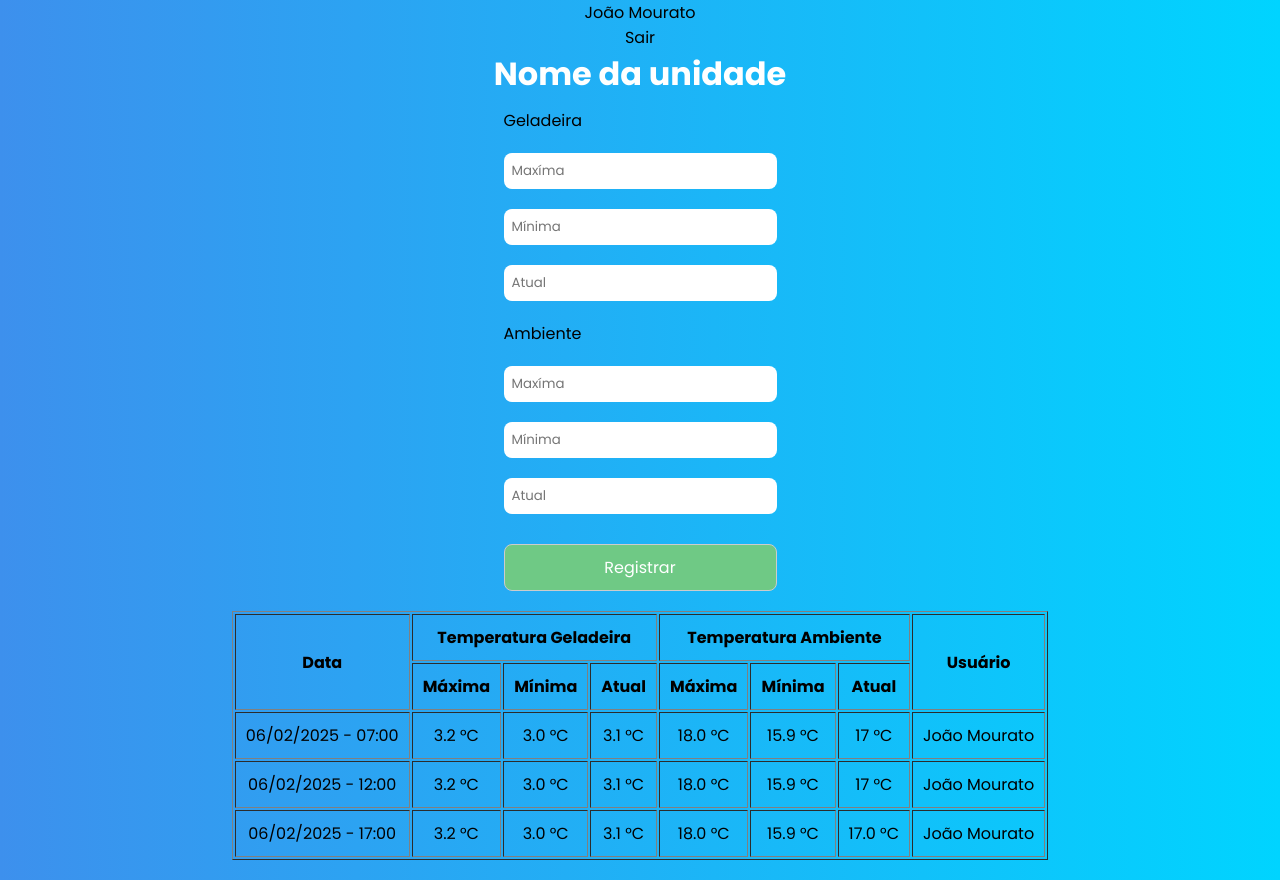
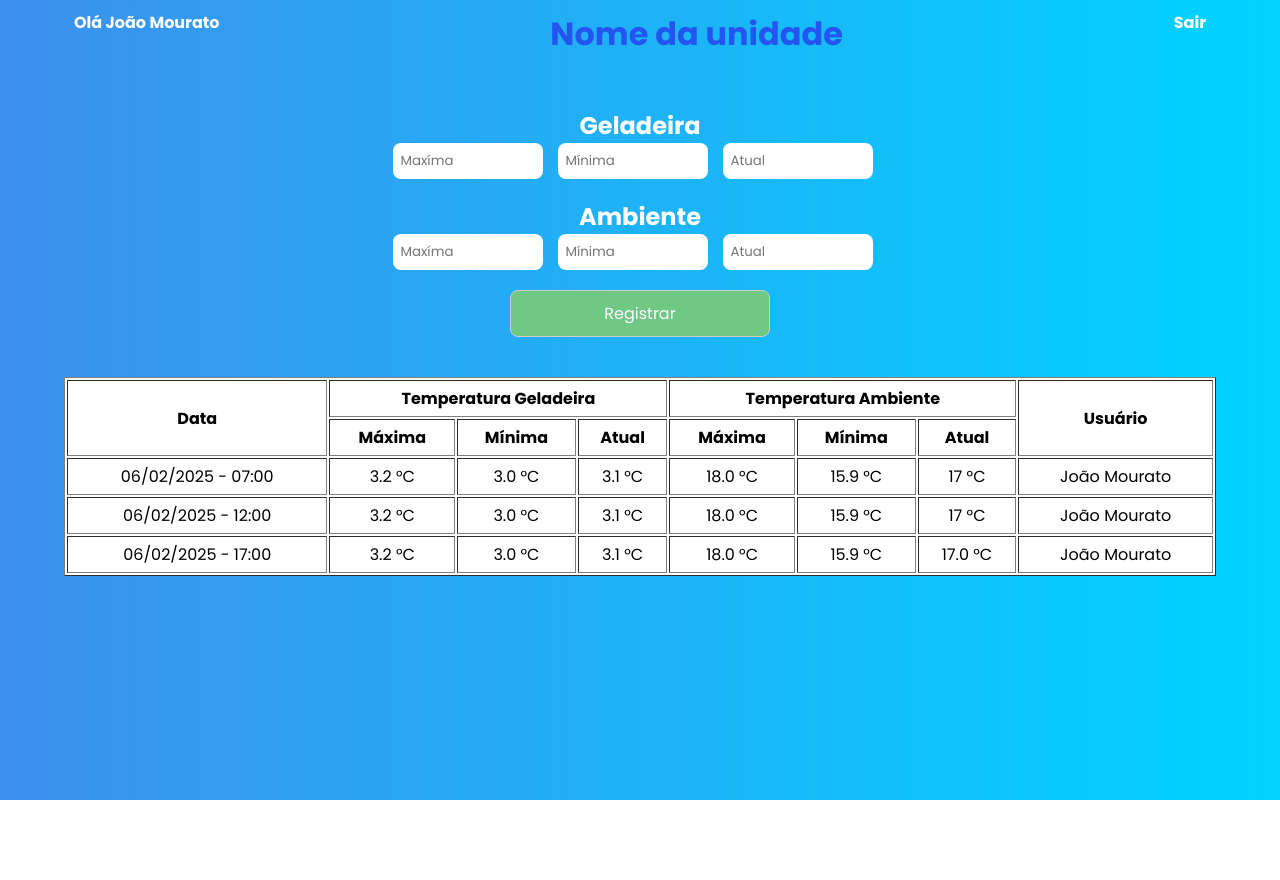
Before and after one commit to joaomouratocn/Sistema-para-consumir-Api-temperatura, a React (Vite) app: page /home in a window 1280 px wide. After the commit the page ends 800 px from the top, so only its background shows below. Built offline with nearby package versions, Linux system fonts and the light colour scheme.

Commit message:
finalizado desenvolvimento tela de inserção de dados

```diff
--- a/src/index.css
+++ b/src/index.css
@@ -6,7 +6,7 @@
 }
 
 body{
-  min-height: 10vh;
+  height: 10vh;
   width: 100vw;
   background: linear-gradient(90deg, rgba(2,0,36,1) 0%, rgba(61,144,237,1) 0%, rgba(0,212,255,1) 100%);
 }
--- a/src/pages/home/index.jsx
+++ b/src/pages/home/index.jsx
@@ -3,22 +3,30 @@ import Logo from '../../assets/logo-horizontal-branco.png'
 
 function Home() {
   return (
-    <div className='container'>
-      <p className='user'>João Mourato</p>
-      <p>Sair</p>
-      <h1>Nome da unidade</h1>
-      <form >
-        <p>Geladeira</p>
-        <input type="text" placeholder='Maxíma' />
-        <input type="text" placeholder='Mínima' />
-        <input type="text" placeholder='Atual' />
-        <p>Ambiente</p>
-        <input type="text" placeholder='Maxíma' />
-        <input type="text" placeholder='Mínima' />
-        <input type="text" placeholder='Atual' />
-        <button>Registrar</button>
+    <div className='container-home'>
+      <div className='top-home'>
+        <h4 className='user-name-home'>Olá João Mourato</h4>
+        <h1 className='unid-name-home'>Nome da unidade</h1>
+        <a className='exit-a-home'>Sair</a>
+      </div>
+
+      <form className='form-home'>
+        <h2 className='amb-name-home'>Geladeira</h2>
+        <div className='inputs-home'>
+          <input className='temp-input-home' type="text" placeholder='Maxíma' />
+          <input className='temp-input-home' type="text" placeholder='Mínima' />
+          <input className='temp-input-home' type="text" placeholder='Atual' />
+        </div>
+        <h2 className='amb-name-home'>Ambiente</h2>
+        <div className='inputs-home'>
+          <input className='temp-input-home' type="text" placeholder='Maxíma' />
+          <input className='temp-input-home' type="text" placeholder='Mínima' />
+          <input className='temp-input-home' type="text" placeholder='Atual' />
+        </div>
+        <button className='submit-home'>Registrar</button>
       </form>
-      <table border="1">
+
+      <table border="1" className='table-home'>
         <thead>
           <tr>
             <th rowSpan="2">Data</th>
--- a/src/pages/home/style.css
+++ b/src/pages/home/style.css
@@ -1,27 +1,58 @@
-h1{
-    color: white;
-    margin-bottom: 10px;
+.container-home{
+    display: flex;
+    flex-direction: column;
+    align-items: center;
+    justify-content: flex-start;
 }
 
-form{
+.top-home{
+    width: 90%;
+    display: flex;
+    justify-content: space-between;
+    align-items: flex-start;
+    padding: 10px;
+    position: relative;
+}
+
+.amb-name-home{
+    color: white;
+}
+
+.user-name-home{
+    color: white;
+}
+
+.exit-a-home{
+    color: white;
+    font-weight: bold;
+    cursor: pointer;
+}
+
+.exit-a-home:hover{
+    color:#45a049;
+    text-decoration: underline
+}
+
+.form-home{
     display: flex;
     flex-direction: column;
-    gap: 20px;
-    max-width: 800px;
+    padding: 30px;
+    align-items: center;
+    width: 90%;
 }
 
-input{
-    display: flex;
-    gap: 10px;
+.temp-input-home{
     border-radius: 8px;
     border: 1px;
     padding: 8px;
     flex: 1;
     align-items: center;
+    width: 150px;
+    margin-right: 15px;
+    margin-bottom: 20px;
 }
 
-button{
-    margin-top: 10px;
+.submit-home{
     padding: 10px 20px;
     border: 1px solid #ccc;
     background-color: #6fc985;
@@ -29,19 +60,26 @@ button{
     font-size: 16px;
     cursor: pointer;
     border-radius: 8px;
-    width: 100%;
-    box-sizing: border-box;
+    width: 20%;
+    box-sizing: content-box;
 }
 
-button:hover{
+.submit-home:hover{
     background-color: #45a049;
 }
 
-table{
-    margin: 20px 40px;
+.unid-name-home{
+    color: #2555f1;
+    margin-bottom: 10px;
+}
+
+.table-home{
+    width: 90%;
+    margin: 10px;
+    background-color: white;
 }
 
 th, td{
     text-align: center;
-    padding: 10px;
+    padding: 5px;
 }
--- a/src/pages/login/index.jsx
+++ b/src/pages/login/index.jsx
@@ -10,13 +10,13 @@ function Login() {
     navigate('/home')
   }
   return (
-    <div className='container'>
-      <div className='main'>
-        <img src={Logo} alt="Logo" className='logo' />
-        <form className='form' onSubmit={handleLogin}>
-          <input className='input' placeholder='Insira unidade' type="text" />
-          <input className='input' placeholder='Insira senha' type="password" />
-          <button className='access' type='submit'>Acessar</button>
+    <div className='container-login'>
+      <div className='main-login'>
+        <img src={Logo} alt="Logo" className='logo-login' />
+        <form className='form-login' onSubmit={handleLogin}>
+          <input className='input-login' placeholder='Insira unidade' type="text" />
+          <input className='input-login' placeholder='Insira senha' type="password" />
+          <button className='access-login' type='submit'>Acessar</button>
         </form>
       </div>
     </div>
--- a/src/pages/login/style.css
+++ b/src/pages/login/style.css
@@ -1,31 +1,30 @@
-.container{
+.container-login{
     display: flex;
     flex-direction: column;
     justify-content: center;
     align-items: center;
-    position: relative;
-    min-height: 100vh;
 }
 
-.main{
+.main-login{
     padding: 30px;
     background-color: #0a31529c;
     border-radius: 8px;
 }
 
-.logo{
+.logo-login{
     width: 350px;
     height: auto;
     margin-bottom: 10px;
 }
 
-.form{
+.form-login{
     display: flex;
     flex-direction: column;
+    justify-content: center;
     align-items: center;
 }
 
-.input{
+.input-login{
     margin: 10px;
     padding: 10px;
     border-radius: 8px;
@@ -34,7 +33,7 @@
     box-sizing: border-box;
 }
 
-.access{
+.access-login{
     margin-top: 5px;
     padding: 10px 20px;
     border: 1px solid #ccc;
@@ -45,6 +44,6 @@
     border-radius: 8px;
 }
 
-.access:hover {
+.access-login:hover {
     background-color: #45a049;
   }
```
